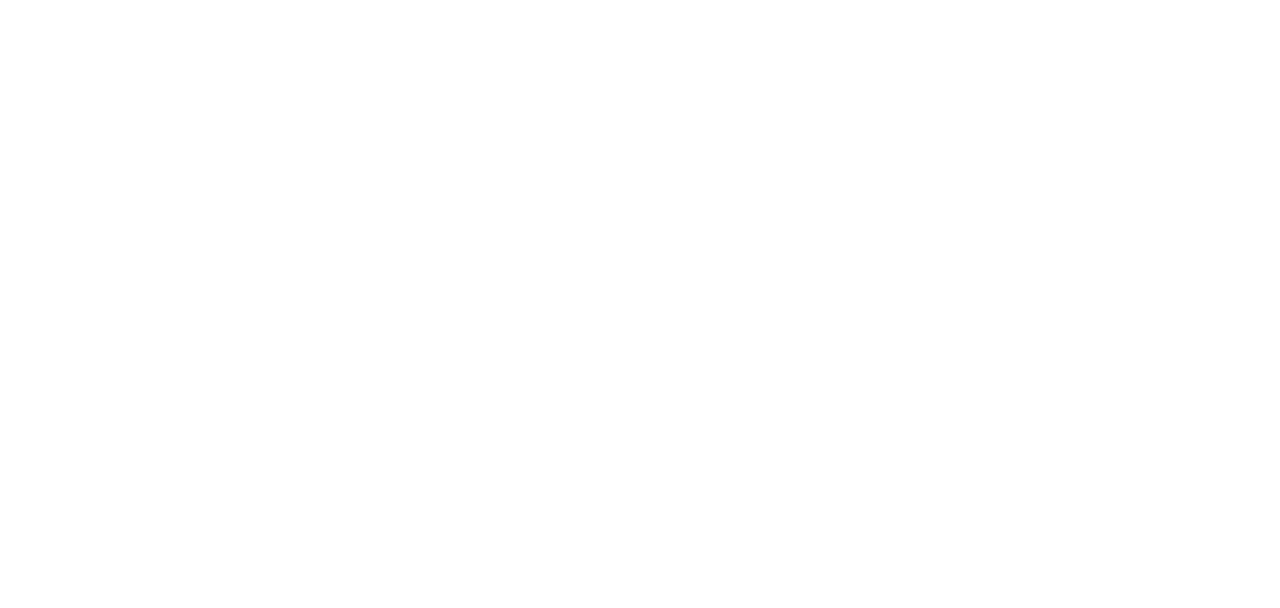
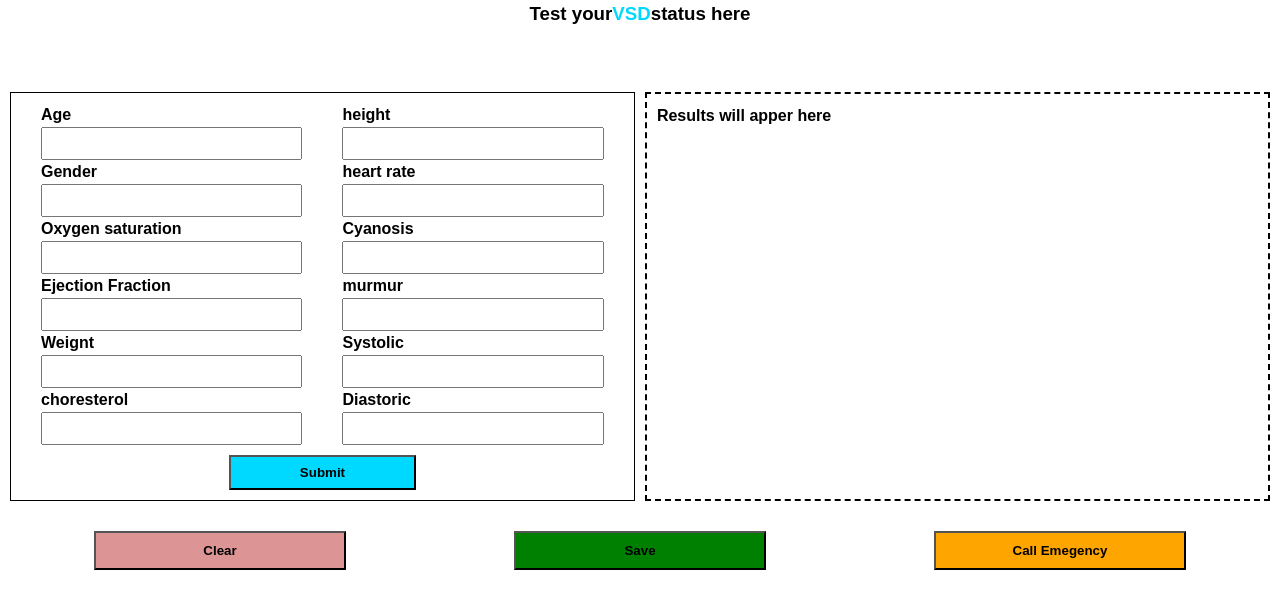
Before and after one commit to Viniek/VSD, a React (Vite) app in the folder client/: page /Home in a window 1280 px wide. Shown: the top 608 px of the page. Built offline with nearby package versions, Linux system fonts and the light colour scheme.

Commit message:
add elements in home page

```diff
--- a/client/src/Components/Dashboard/Dashboard.jsx
+++ b/client/src/Components/Dashboard/Dashboard.jsx
@@ -5,6 +5,7 @@ import { FaHospitalSymbol } from "react-icons/fa";
 import { GoHistory } from "react-icons/go";
 import { BiSolidAmbulance } from "react-icons/bi";
 import { FaHeartbeat } from "react-icons/fa";
+import { FaCircleUser } from "react-icons/fa6";
 function Dashboard() {
 
   function handleChangeTheme (){
@@ -21,7 +22,7 @@ function Dashboard() {
       <div className="actions"><li><Link to={"/Help"}>help</Link></li> <GoHistory/> </div>
       <div className="actions"><li><Link to={"/Statistics"}>statistics</Link></li> <GoHistory/> </div>
       <div className="actions"><li><Link to={"/Schedules"}>Schedules</Link></li> <FaHeartbeat/> </div>
-      <div className="actions"><li><Link to={"/Profile"}>Manage Account</Link></li> <GoHistory/> </div>
+      <div className="actions"><li><Link to={"/Profile"}>Manage Account</Link></li> <FaCircleUser/> </div>
       <div className="actions"><li><Link to={"/About"}>About</Link></li> <GoHistory/> </div>
       <div  id='settings' ><li onClick={handleChangeTheme}><p>mode <GoHistory/></p></li></div>
     </ul>
--- a/client/src/Components/Header/Header.jsx
+++ b/client/src/Components/Header/Header.jsx
@@ -4,6 +4,7 @@ import { FaHospitalSymbol } from "react-icons/fa";
 import useUserStore from '../../../Store/userStore';
 import './Header.css'
 import { useNavigate} from 'react-router-dom'
+import { FaCircleUser } from "react-icons/fa6";
 import {useEffect } from 'react'
 function Header(icon) {
   const navigate = useNavigate()
@@ -29,7 +30,7 @@ navigationIcon.classList.toggle('open')
 
 <nav>
         <ul className='nav-list'>
-        <li><Link to={'/'}>Home</Link></li>
+        <li><Link to={'/Home'}>Home</Link></li>
         <li><Link to={'/Records'}>My Records</Link></li>
         <li><Link to={'/Profile'}>Profile</Link></li>
         <button onClick={handleLogout} style={{paddingLeft:"1rem",paddingRight:"1rem", backgroundColor:"red",color:"white"}}>Logout</button>
@@ -42,7 +43,7 @@ navigationIcon.classList.toggle('open')
         <ol className='nav-list'>
         <li><Link to={'/'}>Home</Link></li>
         <li><Link to={'/Records'}>My Records</Link></li>
-        <li><Link to={'/Profile'}>Profile</Link></li>
+       <div className="actions"> <li><Link to={'/Profile'}>My Account</Link></li><FaCircleUser/></div>
         <li><Link to={'/'}>Logout</Link></li>
         </ol>
 </nav>
--- a/client/src/Pages/Home/Home.css
+++ b/client/src/Pages/Home/Home.css
@@ -0,0 +1,102 @@
+.home{
+    display: flex;
+    flex-direction: column;
+    justify-content: center;
+    /* background-image: url(../../assets/img5.jpg); */
+    height: 77vh;
+    background-size: cover;
+    margin: 0;
+
+
+}
+.home-heading{
+    display: flex;
+    justify-content: center;
+    align-items: center;
+
+}
+.home-heading span{color: var(--skyblue);}
+.home-section{
+    display: flex;
+    flex-direction: row-reverse;
+    justify-content: center;
+    margin: 0 1rem;
+
+
+}
+.result-area{
+    width: 50%;
+    height: 100%;
+    border: var(--black) dashed 2px;
+    background-color: white;
+    color: var(--black);
+    padding: 1rem;
+}
+.home-form-section{
+    width: 50%;
+    border: black solid 1px;
+    margin-right: 1rem;
+}
+.home-form-section form{
+    display: flex;
+    justify-content: space-between;
+    padding: 1rem;
+
+}
+.home-form-inputs-button{
+    display: flex;
+    justify-content: center;
+
+}
+.home-form-inputs-button button{
+    width: 30%;
+    padding: .8rem;
+    text-transform: capitalize;
+    background-color: var(--skyblue);
+    font-weight: 600;
+    margin-bottom: 1rem;
+}
+.form-section1{
+    display: flex;
+    flex-direction: column;
+    width: 100%;
+    margin-left: 2rem;
+    margin-right: 2rem;
+}
+.form-section1 label{
+    font-weight: 800;
+    color:var(--black);
+}
+.home-from-inputs{
+    display: flex;
+    flex-direction: column;
+}
+.home-from-inputs input{
+    padding: .7rem;
+
+}
+.result{
+   min-height: 100%;
+    min-width: 100%;
+}
+.action-btns{
+    display: flex;
+    justify-content: space-around;
+    margin-top: 2rem;
+    padding: 1rem;
+}
+.action-btns button{
+    padding: 1rem;
+    width: 20%;
+    text-transform: capitalize;
+    font-weight: 800;
+}
+.clear{
+background-color: rgb(221, 148, 148);
+}
+.save{
+background-color: green;
+}
+.emergency{
+    background-color: orange;
+}
--- a/client/src/Pages/Home/Home.jsx
+++ b/client/src/Pages/Home/Home.jsx
@@ -1,10 +1,106 @@
 import React from 'react'
-import Dashboard from '../../Components/Dashboard/dashboard'
+import img1 from '../../assets/img1.jpg'
+import './Home.css'
 function Home() {
   return (
-    <div>
-        {/* <Dashboard/> */}
+   <>
+   <h3  className='home-heading'>Test your <span> VSD </span> status here</h3>
+    <div className='home'>
+<section className='home-section'>
+<div className='result-area'>
+
+ <h4>Results will apper here</h4>
+
+
+<div className='result-section'>
+ <div></div>
+</div>
+</div>
+
+<div className='home-form-section'>
+  <form >
+<div className="form-section1">
+<div className='home-from-inputs'>
+    <label>Age</label>
+    <input type="text" />
     </div>
+
+    <div className='home-from-inputs'>
+    <label>Gender</label>
+    <input type="text" />
+    </div>
+
+    <div className='home-from-inputs'>
+    <label>Oxygen saturation</label>
+    <input type="text" />
+    </div>
+
+
+    <div className='home-from-inputs'>
+    <label>Ejection Fraction</label>
+    <input type="text" />
+    </div>
+
+    <div className='home-from-inputs'>
+    <label>Weignt</label>
+    <input type="text" />
+    </div>
+
+    <div className='home-from-inputs'>
+    <label>choresterol</label>
+    <input type="text" />
+    </div>
+</div>
+    {/* ...................................................... */}
+    <div className='form-section1'>
+    <div className='home-from-inputs'>
+    <label>height</label>
+    <input type="text" />
+    </div>
+
+    <div className='home-from-inputs'>
+    <label>heart rate</label>
+    <input type="text" />
+    </div>
+
+    <div className='home-from-inputs'>
+    <label>Cyanosis</label>
+    <input type="text" />
+    </div>
+
+    <div className='home-from-inputs'>
+    <label>murmur</label>
+    <input type="text" />
+    </div>
+
+    <div className='home-from-inputs'>
+    <label>Systolic</label>
+    <input type="text" />
+    </div>
+
+    <div className='home-from-inputs'>
+    <label>Diastoric</label>
+    <input type="text" />
+    </div>
+    </div>
+
+
+    </form>
+    <div className="home-form-inputs-button">
+    <button> submit</button>
+    </div>
+</div>
+</section>
+
+  <div className='action-btns'>
+    <button className='clear'>clear</button>
+    <button className='save'>save</button>
+    <button className='emergency'>call emegency</button>
+  </div>
+
+
+    </div>
+   </>
   )
 }
 
```
Also changed, not shown: client/src/assets/img5.jpg (added).
